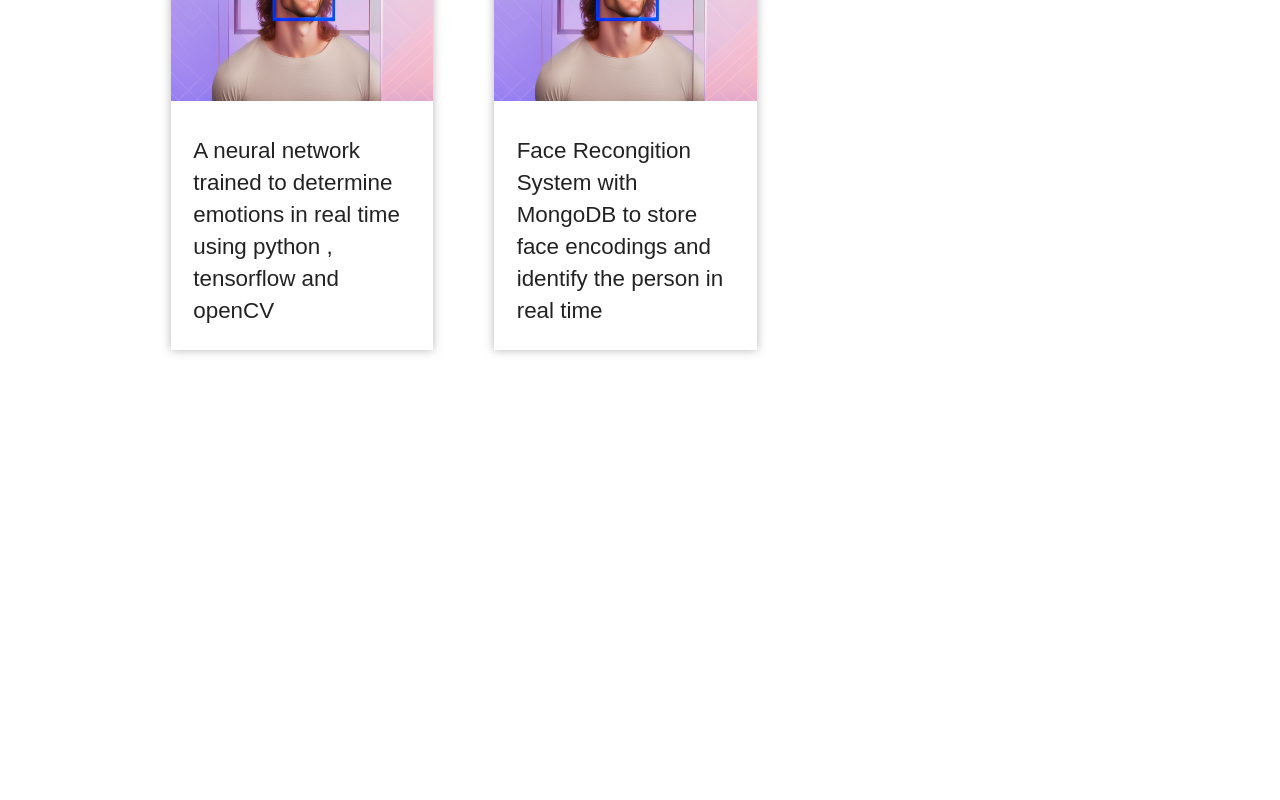
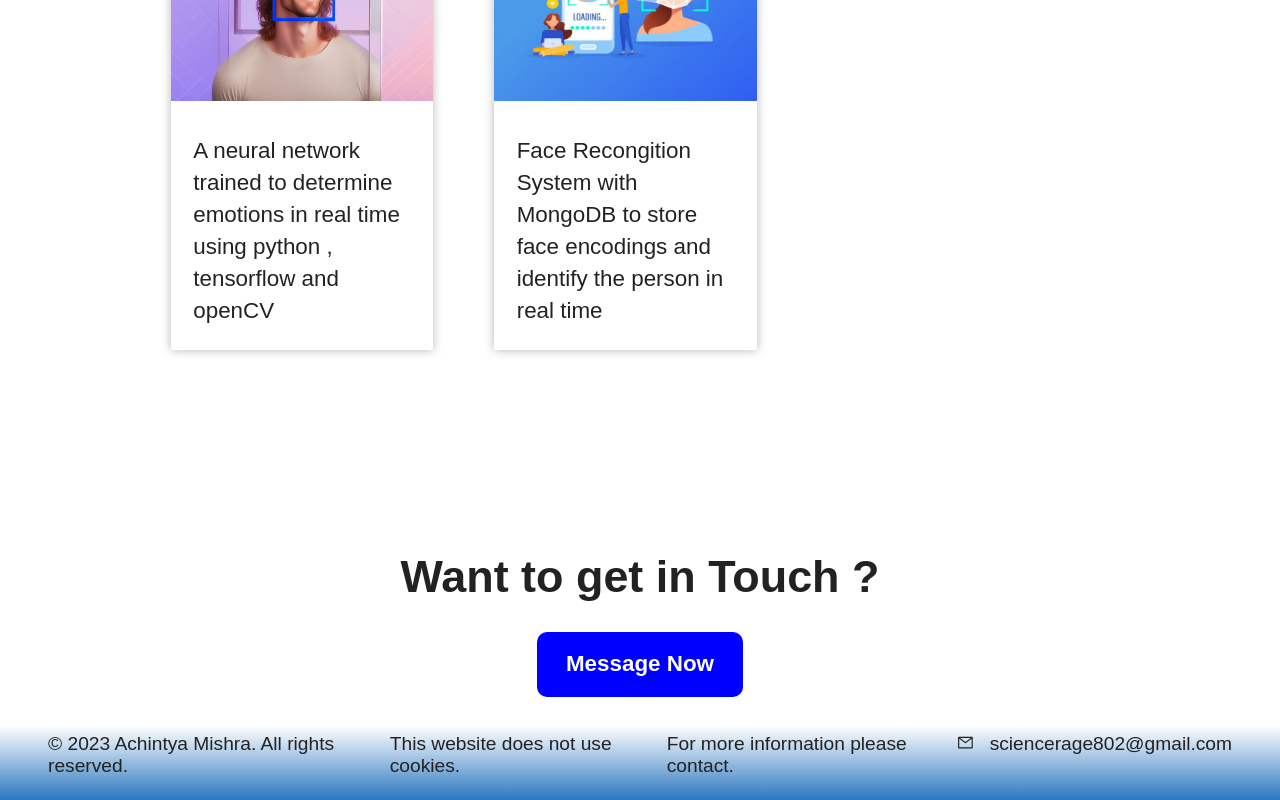
Before and after one commit to KINGACH2549/personal-portfolio, a React (Create React App) app: page / in a window 1280 px wide. Shown: the part 2021-2821 px from the top of the page. Before the commit the page ends 2480 px from the top, so only its background shows below. Built offline with nearby package versions, Linux system fonts and the light colour scheme; no server answers.

Commit message:
added and completed footer

```diff
--- a/package.json
+++ b/package.json
@@ -9,6 +9,7 @@
     "@testing-library/user-event": "^13.5.0",
     "react": "^18.2.0",
     "react-dom": "^18.2.0",
+    "react-hook-form": "^7.45.2",
     "react-icons": "^4.10.1",
     "react-scripts": "5.0.1",
     "web-vitals": "^2.1.4"
--- a/src/App.js
+++ b/src/App.js
@@ -4,6 +4,7 @@ import NavPage from "./Pages/NavbarPage";
 import "./index.css";
 import AboutPage from "./Pages/AboutPage";
 import ProjectPage from "./Pages/ProjectPage";
+import FooterPage from "./Pages/FooterPage";
 
 function App() {
   //background color change from top  most parent element
@@ -25,6 +26,7 @@ function App() {
       <HeroPage backgroundColor={backgroundColor} />
       <AboutPage backgroundColor={backgroundColor} />
       <ProjectPage backgroundColor={backgroundColor} />
+      <FooterPage backgroundColor={backgroundColor} />
     </div>
   );
 }
--- /dev/null
+++ b/src/Components/Footer/footer.css
@@ -0,0 +1,59 @@
+.footer{
+
+   background: linear-gradient(white,white,rgb(43, 119, 191));
+   margin-top: 6rem;
+   color: white;
+   font-family: 'Wotfard','Wotfard-fallback',sans-serif;
+   padding:3rem;
+   padding-top: 1rem;
+   padding-bottom: 1.4rem;
+   font-size: 2rem;
+   font-weight: 600;
+}
+
+.footer-message{
+    /* background-color: red; */
+    /* margin-left:10rem; */
+
+    text-align: center;
+    /* display: flex;
+    gap:6rem;
+    align-items: center; */
+    /* margin-bottom: 1.5rem; */
+    padding:2rem;
+    color:#222;
+    font-size: 2.4rem;
+}
+.footer-message a{
+    margin-top:1.8rem;
+    display: inline-block;
+    background-color: blue;
+    padding: 1.2rem 1.8rem;
+    color: white;
+    border-radius: 10px;
+    font-size: 1.4rem;
+}
+.footer-message a:hover{
+    background:linear-gradient(blue,rgb(11, 11, 148),blue);
+    cursor: pointer;
+}
+
+.copyright-footer{
+    /* background-color: rgb(43, 119, 191); */
+    font-size: 1.2rem;
+    margin-top: 0.3rem;
+    display: flex;
+    justify-content: center;
+    gap:1rem;
+
+    font-weight: 500;
+    color: #222;
+    font-family: 'Wotfard','Wotfard-fallback',sans-serif;
+}
+
+.copyright-footer a{
+    font-size: 1.2rem;
+    color: #222;
+    font-family: 'Wotfard','Wotfard-fallback',sans-serif;
+
+}
--- /dev/null
+++ b/src/Components/Footer/footer.js
@@ -0,0 +1,29 @@
+import "./footer.css";
+
+import { AiOutlineMail } from "react-icons/ai";
+function FooterComp({ color, background }) {
+  const onSubmit = (e) => {
+    e.preventDefault();
+  };
+  return (
+    <footer className="footer" style={{ background }}>
+      <div className="footer-message">
+        <h3 style={{ color }}>Want to get in Touch ?</h3>
+        <a href="/" onClick={onSubmit}>
+          Message Now
+        </a>
+      </div>
+      <div className="copyright-footer" style={{ color }}>
+        <span>&copy; 2023 Achintya Mishra. All rights reserved.</span>
+        <span>This website does not use cookies.</span>
+        <span>For more information please contact.</span>
+        <AiOutlineMail />
+        <a href="mailto:sciencerage802@gmail.com" style={{ color }}>
+          sciencerage802@gmail.com
+        </a>
+      </div>
+    </footer>
+  );
+}
+
+export default FooterComp;
--- a/src/Components/Projects/Project.js
+++ b/src/Components/Projects/Project.js
@@ -1,12 +1,11 @@
 import "./Project.css";
-import emotions from "../../imgs/emotion.jpg";
 
 function Project({ projects, color }) {
   const renderedProjects = projects.map((project) => {
     return (
       <div className="project">
         <h4 className="project-name">{project.name}</h4>
-        <img className="project-img" src={emotions} alt="project-img" />
+        <img className="project-img" src={project.img} alt="project-img" />
 
         <p className="project-desc" style={{ color }}>
           {project.desc}
--- /dev/null
+++ b/src/Pages/FooterPage.js
@@ -0,0 +1,21 @@
+import FooterComp from "../Components/Footer/footer";
+
+function FooterPage({ backgroundColor }) {
+  return (
+    <>
+      {backgroundColor ? (
+        <FooterComp
+          color="white"
+          background="linear-gradient(hsl(210deg, 30%, 8%),hsl(210deg, 30%, 8%),hsl(210deg, 30%, 8%),hsl(210deg, 30%, 8%),rgb(43, 119, 191))"
+        />
+      ) : (
+        <FooterComp
+          color="#222"
+          background="linear-gradient(white,white,white,white,rgb(43, 119, 191))"
+        />
+      )}
+    </>
+  );
+}
+
+export default FooterPage;
--- a/src/Pages/ProjectPage.js
+++ b/src/Pages/ProjectPage.js
@@ -1,18 +1,19 @@
 import Project from "../Components/Projects/Project";
-
+import emotionImage from "../imgs/emotion.jpg";
+import facerecImage from "../imgs/face_rec.jpeg";
 function ProjectPage({ backgroundColor }) {
   const projects = [
     {
       name: "Emotion Detector",
       desc: "A neural network trained to determine emotions in real time using python , tensorflow and openCV",
       link: "https://github.com/KINGACH2549/Emotion_detector_using_CNN",
-      img: "https://lottie.host/7af86154-f5f1-4d76-bdbc-6720cb74424a/sr0d3Qokg2.json",
+      img: emotionImage,
     },
     {
       name: "Face Recognition",
       desc: "Face Recongition System with MongoDB to store face encodings and identify the person in real time",
       link: "https://github.com/KINGACH2549/Emotion_detector_using_CNN",
-      img: "https://lottie.host/2a598882-7d95-4f88-ad05-044364b19d86/Eq9pS4p0BX.json",
+      img: facerecImage,
     },
   ];
   return (
```
Also changed, not shown: src/imgs/face_rec.jpeg (added), 1 other file (tests, documents, lock files or other folders).
